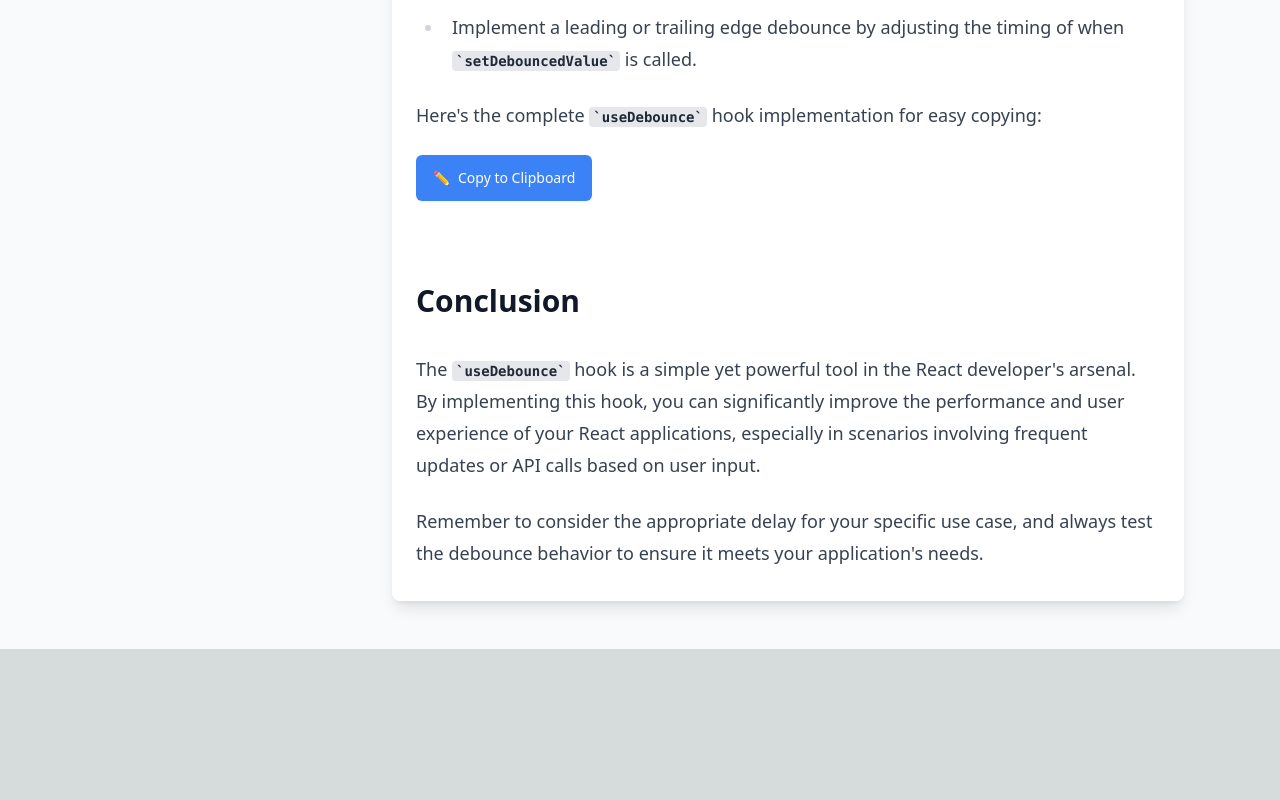
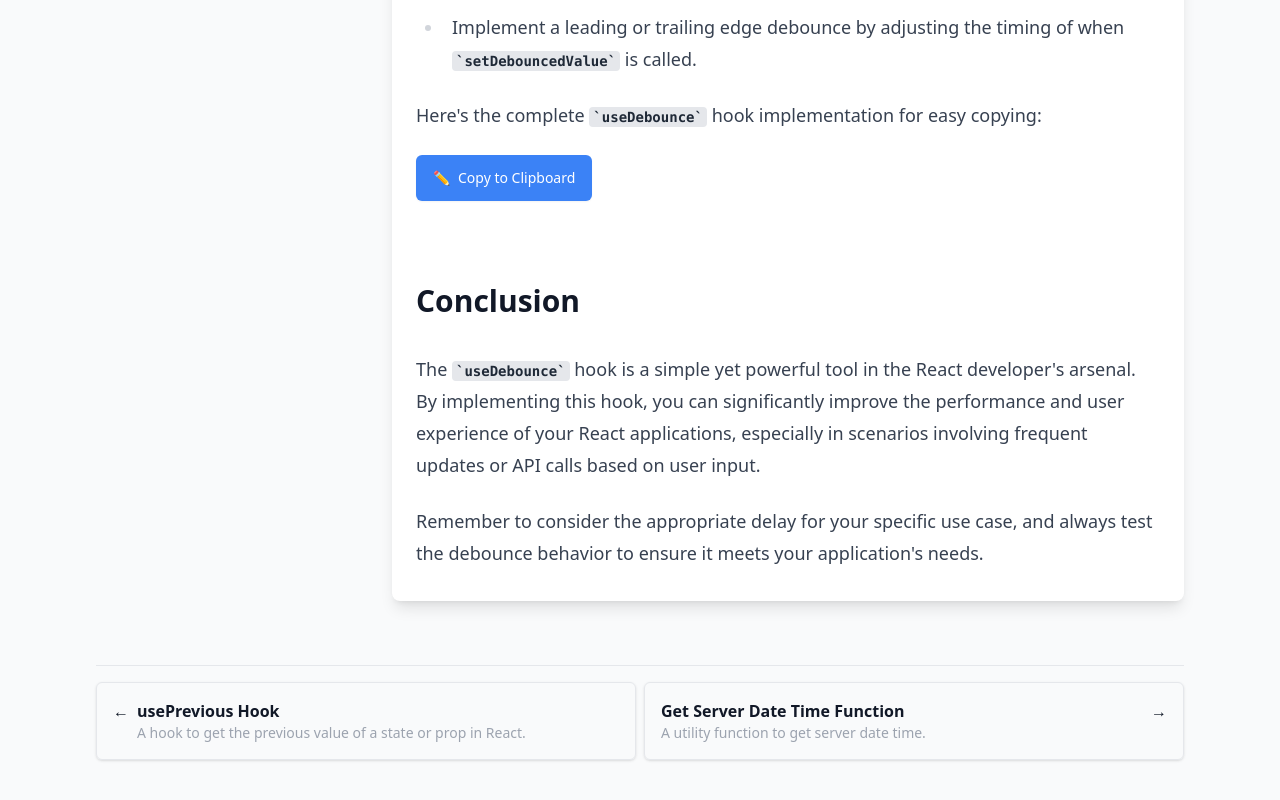
Before and after one commit to raka-yuda/helperz, a Next.js app: page /react-hooks/useDebounce in a window 1280 px wide. Shown: the part 3109-3909 px from the top of the page. Before the commit the page ends 3758 px from the top, so only its background shows below. Built offline with nearby package versions, Linux system fonts and the light colour scheme.

Commit message:
feat: add content recomendation on page

```diff
--- a/src/pages/[type]/[item].js
+++ b/src/pages/[type]/[item].js
@@ -7,6 +7,7 @@ import MDXProvider from '@/components/MDXProvider';
 import { useRouter } from 'next/router';
 import TableOfContents from '@/components/TableOfContents';
 import { MDXRemote } from 'next-mdx-remote';
+import Link from 'next/link';
 
 
 const addIdsToHeadings = (content) => {
@@ -16,12 +17,24 @@ const addIdsToHeadings = (content) => {
   });
 };
 
-export default function CheatsheetPage({ source, frontMatter, headings }) {
+const generateRandomNumbers = (min, max) => {
+  const randomNumber1 = Math.floor(Math.random() * (max - min + 1)) + min;
+  let randomNumber2;
+
+  do {
+    randomNumber2 = Math.floor(Math.random() * (max - min + 1)) + min;
+  } while (randomNumber2 === randomNumber1);
+
+  return [randomNumber1, randomNumber2];
+};
+
+
+export default function CheatsheetPage({ source, frontMatter, headings, contentRecommendation }) {
   const router = useRouter();
   const title = `${frontMatter.title} | Helperz`;
 
   const handleBack = () => {
-    router.back();
+    router.push('/');
   };
 
   return (
@@ -38,7 +51,7 @@ export default function CheatsheetPage({ source, frontMatter, headings }) {
                 onClick={handleBack}
                 className="mb-6 inline-flex items-center px-4 py-2 border border-transparent text-sm font-medium rounded-md shadow-sm text-white bg-blue-500 hover:bg-blue-600 focus:outline-none focus:ring-2 focus:ring-offset-2 focus:ring-indigo-500"
               >
-                ← Back
+                ←  Back
               </button>
             </div>
             <div className="lg:w-3/4 flex flex-col">
@@ -46,7 +59,7 @@ export default function CheatsheetPage({ source, frontMatter, headings }) {
               <p className="mt-2 text-sm text-gray-600">{frontMatter.date}</p>
             </div>
           </header>
-          <div className="flex flex-col lg:flex-row gap-8">
+          <div className="flex flex-col lg:flex-row gap-8 pb-16">
             <aside className="flex flex-col lg:w-1/4 lg:sticky lg:top-8 lg:self-start">
               <TableOfContents headings={headings} />
             </aside>
@@ -58,6 +71,39 @@ export default function CheatsheetPage({ source, frontMatter, headings }) {
               </article>
             </main>
           </div>
+          {
+            contentRecommendation && (
+              <footer className='border-t-[1px] border-gray-200 flex flex-row gap-2 pt-4'>
+                {contentRecommendation && contentRecommendation?.pre && (
+                  <Link
+                    href={`/${contentRecommendation.pre.params.type}/${contentRecommendation.pre.params.item}`}
+                    className='rounded-md border-[1px] p-4 w-full cursor-pointer shadow hover:shadow-none'
+                  >
+                    <div className='flex flex-row gap-2'>
+                      <h3 className="font-bold text-gray-900 gap-2">← </h3>
+                      <div className='flex flex-col w-full'>
+                        <h3 className="font-bold text-gray-900">{contentRecommendation.pre.params.title}</h3>
+                        <p className='text-sm text-gray-400'>{contentRecommendation.pre.params.description}</p>
+                      </div>
+                    </div>
+                  </Link>
+                )}
+                {contentRecommendation && contentRecommendation?.next && (
+                  <Link href={`/${contentRecommendation.next.params.type}/${contentRecommendation.next.params.item}`}
+                    className='rounded-md border-[1px] p-4 w-full cursor-pointer shadow hover:shadow-none'
+                  >
+                    <div className='flex flex-row gap-2'>
+                      <div className='flex flex-col w-full'>
+                        <h3 className="font-bold text-gray-900">{contentRecommendation.next.params.title}</h3>
+                        <p className='text-sm text-gray-400'>{contentRecommendation.next.params.description}</p>
+                      </div>
+                      <h3 className="font-bold text-gray-900 gap-2">→</h3>
+                    </div>
+                  </Link>
+                )}
+              </footer>
+            )
+          }
         </div>
       </div>
     </>
@@ -83,6 +129,35 @@ export const getStaticPaths = async () => {
 
 export const getStaticProps = async ({ params }) => {
   const { type, item } = params;
+
+  const isCurrentContent = (el) => el.params.type === type && el.params.item === item;
+  const filePathDatas = path.join(process.cwd(), 'src/data/cheatsheets.json');
+  const fileContent = fs.readFileSync(filePathDatas, 'utf-8');
+  const cheatsheets = JSON.parse(fileContent);
+
+  const paths = cheatsheets.flatMap((typeData) =>
+    typeData.cheatsheets.map((sheet) => ({
+      params: {
+        type: typeData.type,
+        item: sheet.item,
+        title: sheet.title,
+        description: sheet.description
+      },
+    }))
+  );
+
+  // Temporary randomize generate for next content recommend
+  const [num1, num2] = generateRandomNumbers(0, (paths.length - 1));
+
+  let contentRecommendation = {
+    pre: {
+      ...paths[num1],
+    },
+    next: {
+      ...paths[num2],
+    },
+  };
+
   const filePath = path.join(process.cwd(), 'src/cheatsheets', type, `${item}.mdx`);
   const source = fs.readFileSync(filePath, 'utf-8');
 
@@ -108,5 +183,12 @@ export const getStaticProps = async ({ params }) => {
     scope: data,
   });
 
-  return { props: { source: mdxSource, frontMatter: data, headings } };
+  return {
+    props: {
+      source: mdxSource,
+      frontMatter: data,
+      headings,
+      contentRecommendation
+    }
+  };
 };
```
